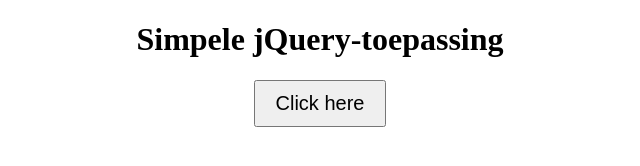
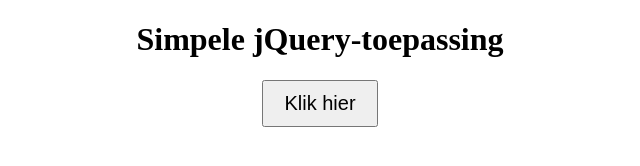
Before and after one commit to silvanna-van-meel/les25-JavaScript-jQuery, a plain HTML site: page index.html in a window 1280 px wide. Shown: the whole page, without its empty margins (320-960 px from the left). Drawn offline with nearby package versions, Linux system fonts and the light colour scheme.

Commit message:
Update index.html

```diff
--- a/index.html
+++ b/index.html
@@ -10,7 +10,7 @@
 
     <body>
         <h1>Simpele jQuery-toepassing</h1>
-        <button id="button">Click here</button>
+        <button id="button">Klik hier</button>
         <p id="message"></p>
         <script src="https://code.jquery.com/jquery-3.7.1.min.js"
             integrity="sha256-/JqT3SQfawRcv/BIHPThkBvs0OEvtFFmqPF/lYI/Cxo=" crossorigin="anonymous"></script>
```
